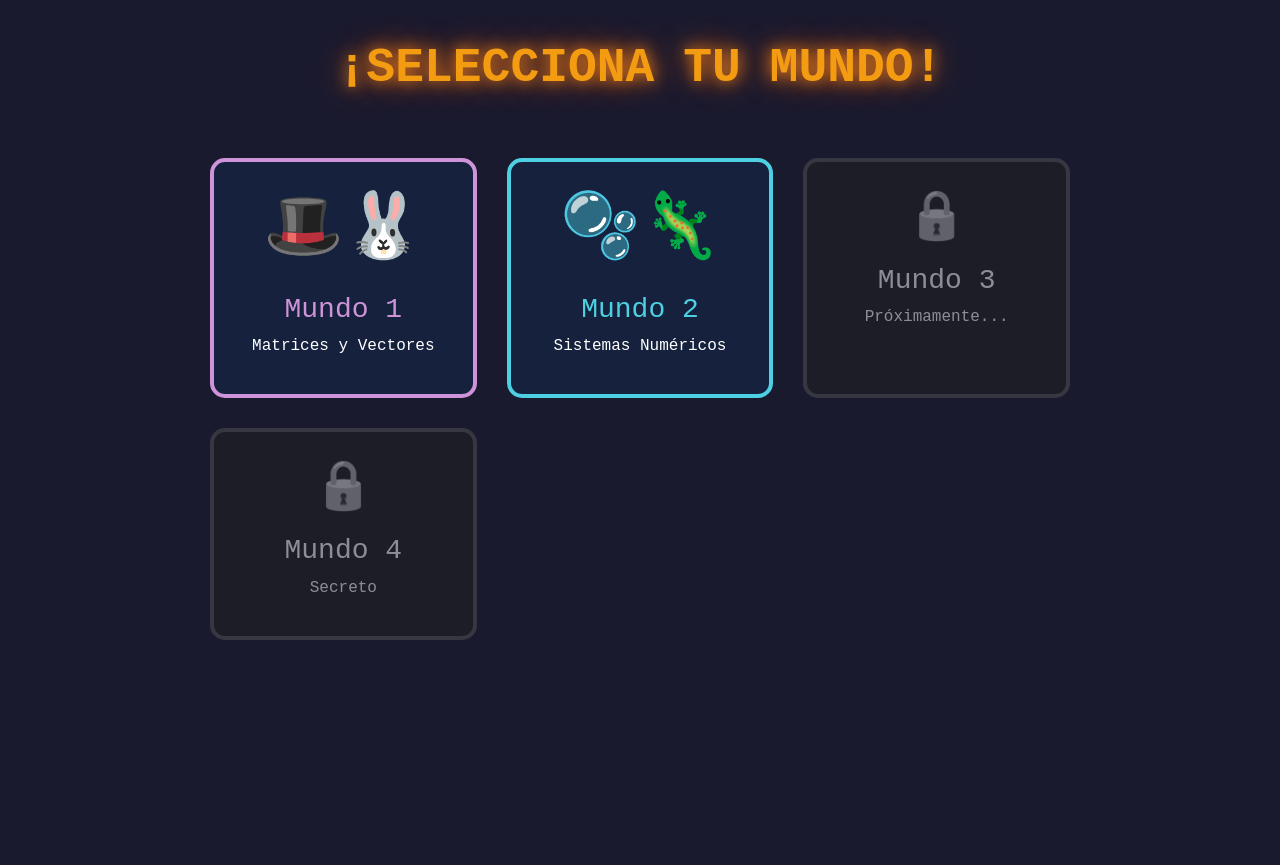
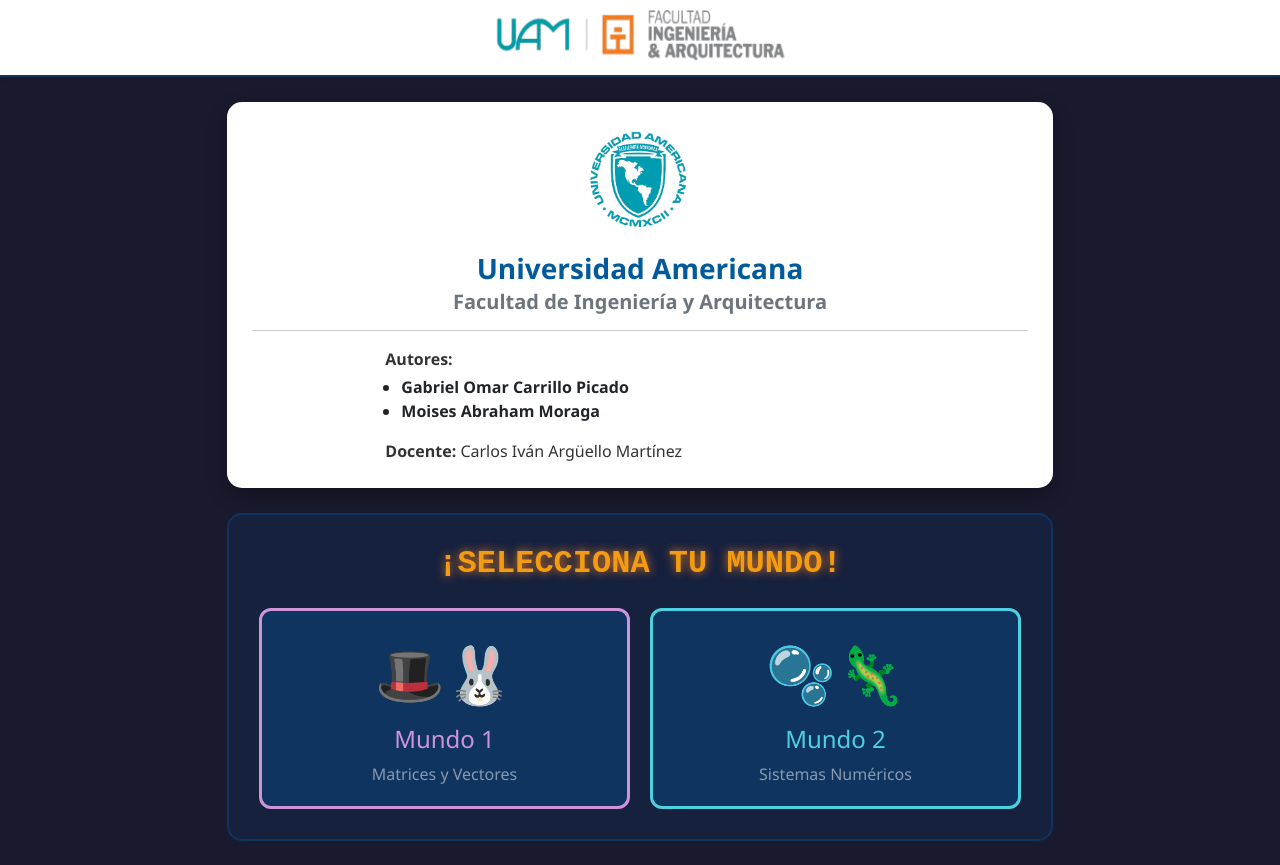
Before and after one commit to gomcarrillo-ux/CalculadoraZoo, a Flask app: page / in a window 1280 px wide. Before the commit the page ends 640 px from the top, so only its background shows below. Run offline with Flask 3, Linux system fonts and the light colour scheme.

Commit message:
menu mejorado y fia

```diff
--- a/templates/menu.html
+++ b/templates/menu.html
@@ -2,54 +2,73 @@
 <html lang="es">
 <head>
     <meta charset="UTF-8">
-    <title>Selección de Nivel 🎮</title>
+    <title>Álgebra Lineal - Selección de Nivel</title>
     <link href="https://cdn.jsdelivr.net/npm/bootstrap@5.3.0/dist/css/bootstrap.min.css" rel="stylesheet">
     <style>
-        body { background-color: #1a1a2e; color: white; font-family: 'Courier New', monospace; text-align: center; }
-        .title-arcade { font-size: 3rem; color: #f39c12; text-shadow: 0 0 15px #e67e22, 0 0 30px #d35400; margin: 40px 0; font-weight: bold; }
+        body { background-color: #1a1a2e; color: white; font-family: 'Segoe UI', Tahoma, Geneva, Verdana, sans-serif; }
+        .banner-fia { background-color: #ffffff; padding: 10px 0; border-bottom: 2px solid #0f3460; text-align: center; }
+        .banner-fia img { max-height: 55px; width: auto; }
 
-        .grid-select { display: grid; grid-template-columns: repeat(auto-fit, minmax(250px, 1fr)); gap: 30px; max-width: 900px; margin: 0 auto; padding: 20px; }
+        .info-card { background-color: #ffffff; color: #333333; border-radius: 15px; padding: 25px; margin-top: 25px; box-shadow: 0 8px 20px rgba(0,0,0,0.3); }
+        .logo-uam { max-width: 130px; height: auto; margin-bottom: 15px; }
 
-        .char-card { background-color: #16213e; border: 4px solid #0f3460; border-radius: 15px; padding: 20px; transition: all 0.3s cubic-bezier(0.175, 0.885, 0.32, 1.275); text-decoration: none; color: white; display: block; }
-        .char-card:hover { transform: scale(1.1); border-color: #e94560; box-shadow: 0 0 25px rgba(233, 69, 96, 0.6); z-index: 10; color: white; }
+        .arcade-container { background-color: #16213e; border-radius: 15px; padding: 30px; margin-top: 25px; border: 2px solid #0f3460; }
+        .title-arcade { font-family: 'Courier New', monospace; font-size: 2rem; color: #f39c12; text-shadow: 0 0 10px #e67e22; font-weight: bold; }
 
-        .locked { filter: grayscale(100%); opacity: 0.5; border-color: #555; pointer-events: none; }
-        .locked-icon { font-size: 3rem; margin-bottom: 10px; color: #777; }
-
-        .emoji-big { font-size: 4rem; margin-bottom: 15px; }
+        .grid-select { display: grid; grid-template-columns: repeat(auto-fit, minmax(240px, 1fr)); gap: 20px; max-width: 800px; margin: 25px auto 0 auto; }
+        .char-card { background-color: #0f3460; border: 3px solid #1f4068; border-radius: 12px; padding: 20px; text-decoration: none; color: white; transition: all 0.3s ease; text-align: center; }
+        .char-card:hover { transform: translateY(-5px); border-color: #e94560; box-shadow: 0 0 15px rgba(233, 69, 96, 0.5); color: white; }
+        .emoji-big { font-size: 3.5rem; margin-bottom: 10px; }
     </style>
 </head>
 <body>
-    <h1 class="title-arcade">¡SELECCIONA TU MUNDO!</h1>
 
-    <div class="grid-select">
-        <!-- Nivel 1: Conejitos -->
-        <a href="/matrices" class="char-card" style="border-color: #ce93d8;">
-            <div class="emoji-big">🎩🐰</div>
-            <h3 style="color: #ce93d8;">Mundo 1</h3>
-            <p>Matrices y Vectores</p>
-        </a>
+    <!-- BANNER SUPERIOR GENERAL -->
+    <div class="banner-fia shadow-sm">
+        <img src="{{ url_for('static', filename='fia.png') }}" alt="Facultad de Ingeniería y Arquitectura" class="img-fluid">
+    </div>
 
-        <!-- Nivel 2: Ajolotes -->
-        <a href="/sistemas" class="char-card" style="border-color: #4dd0e1;">
-            <div class="emoji-big">🫧🦎</div>
-            <h3 style="color: #4dd0e1;">Mundo 2</h3>
-            <p>Sistemas Numéricos</p>
-        </a>
+    <div class="container my-4" style="max-width: 850px;">
 
-        <!-- Nivel Bloqueado 1 -->
-        <div class="char-card locked">
-            <div class="locked-icon">🔒</div>
-            <h3>Mundo 3</h3>
-            <p>Próximamente...</p>
+        <!-- ENCABEZADO INSTITUCIONAL -->
+        <div class="info-card text-center">
+            <img src="{{ url_for('static', filename='logo.png') }}" alt="Universidad Americana" class="logo-uam d-block mx-auto">
+            <h3 style="color: #005a9c; font-weight: bold;" class="mb-1">Universidad Americana</h3>
+            <h5 class="text-secondary fw-bold mb-3">Facultad de Ingeniería y Arquitectura</h5>
+
+            <hr class="my-3">
+
+            <div class="row text-start justify-content-center">
+                <div class="col-md-8">
+                    <p class="mb-1 fs-6"><strong>Autores:</strong></p>
+                    <ul class="mb-3 ps-3 fw-semibold text-dark">
+                        <li>Gabriel Omar Carrillo Picado</li>
+                        <li>Moises Abraham Moraga</li>
+                    </ul>
+                    <p class="mb-0 fs-6"><strong>Docente:</strong> Carlos Iván Argüello Martínez</p>
+                </div>
+            </div>
         </div>
 
-        <!-- Nivel Bloqueado 2 -->
-        <div class="char-card locked">
-            <div class="locked-icon">🔒</div>
-            <h3>Mundo 4</h3>
-            <p>Secreto</p>
+        <!-- SECCIÓN DE SELECCIÓN DE MUNDOS -->
+        <div class="arcade-container text-center">
+            <h2 class="title-arcade">¡SELECCIONA TU MUNDO!</h2>
+            <div class="grid-select">
+                <a href="/matrices" class="char-card" style="border-color: #ce93d8;">
+                    <div class="emoji-big">🎩🐰</div>
+                    <h4 style="color: #ce93d8;">Mundo 1</h4>
+                    <p class="mb-0 text-white-50">Matrices y Vectores</p>
+                </a>
+
+                <a href="/sistemas" class="char-card" style="border-color: #4dd0e1;">
+                    <div class="emoji-big">🫧🦎</div>
+                    <h4 style="color: #4dd0e1;">Mundo 2</h4>
+                    <p class="mb-0 text-white-50">Sistemas Numéricos</p>
+                </a>
+            </div>
         </div>
+
     </div>
+
 </body>
 </html>
```
Also changed, not shown: templates/matrices.html (+10 -7 lines), templates/sistemas.html (+11 -13 lines), static/fia.png (added), static/logo.png (added).
